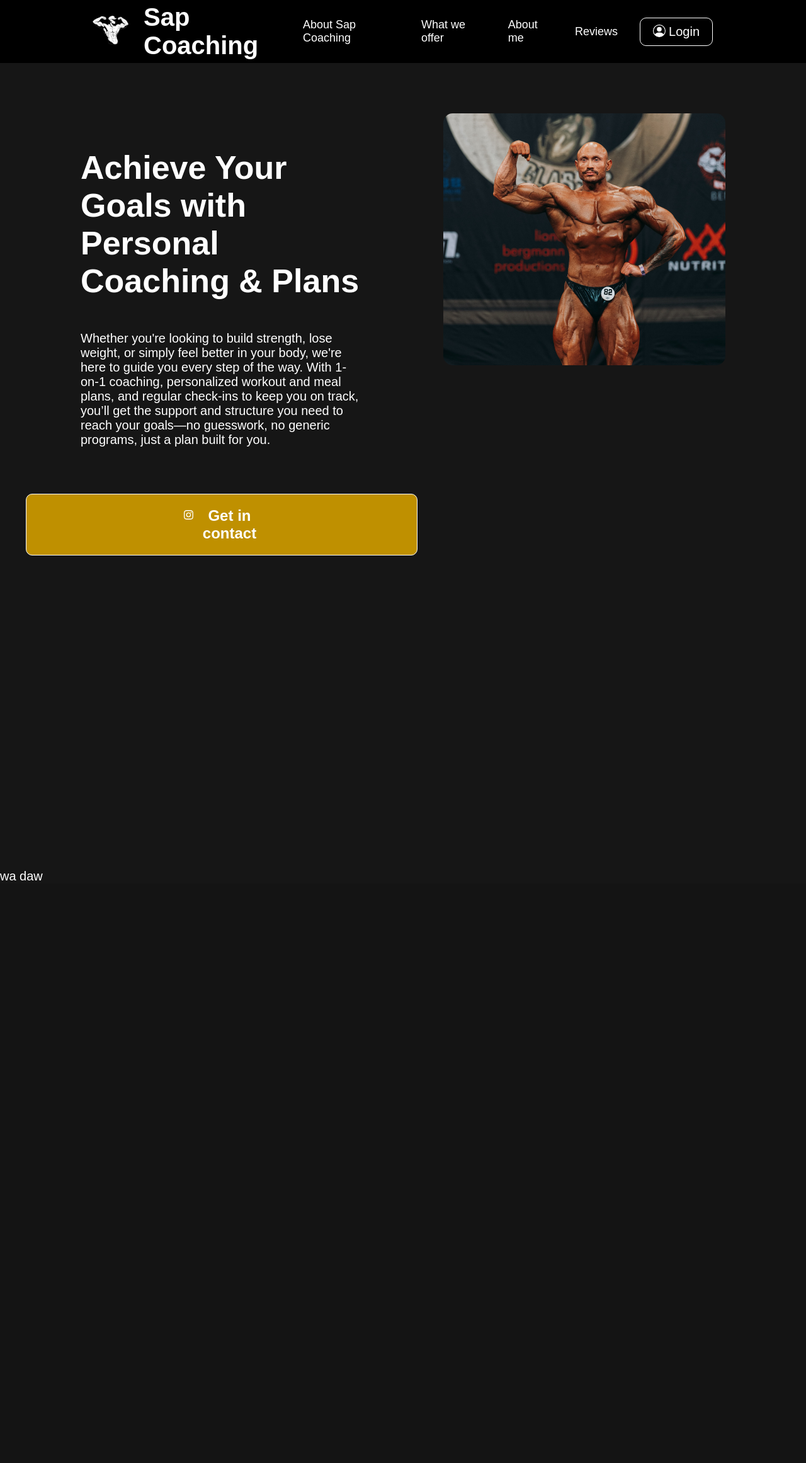
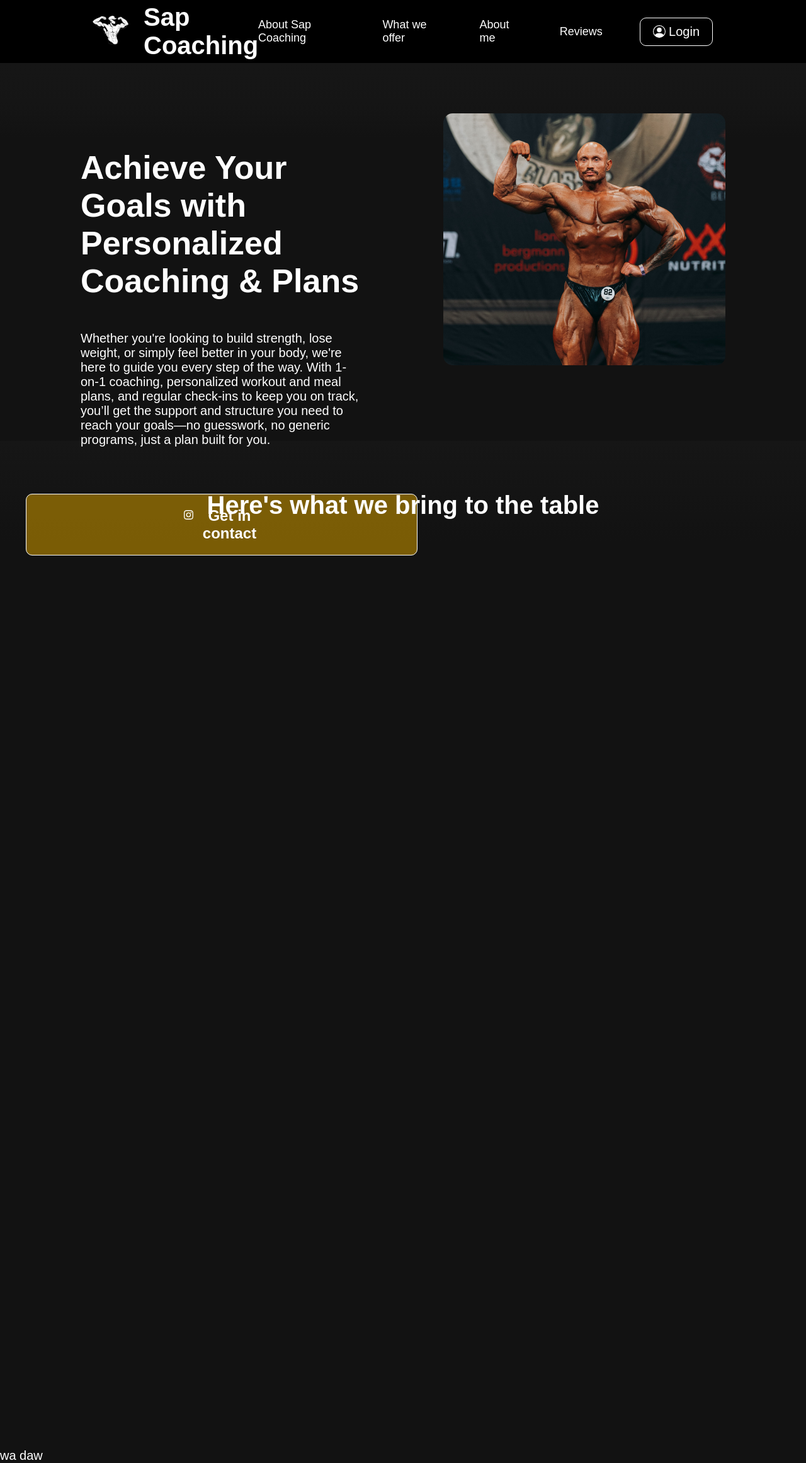
Before and after one commit to HenkJP-Dev/SapCoachingApp, a PHP site: page / in a window 1280 px wide. Shown: the whole page at 63% size. Before the commit the page ends 1398 px from the top, so only its background shows below. Run offline with PHP 8.4, Linux system fonts and the light colour scheme.

Commit message:
Home page update

```diff
--- a/css/main.css
+++ b/css/main.css
@@ -1,3 +1,11 @@
+:root {
+    --background: #121212;
+    --primarytext: #E0E0E0;
+    --secondarytext: #B0B0B0;
+    --border: #444444;
+    --accent: #888888;
+}
+
 * {
     font-family: 'Poppins', sans-serif;
     margin: 0;
@@ -5,10 +13,15 @@
     box-sizing: border-box;
     color: #ffffff;
     font-size: 20px;
+    scroll-behavior: smooth;
 }
 
 body {
-    background-color: #161616;
+    background-color: var(--background);
+}
+
+.bg-wrapper {
+    background: linear-gradient(to bottom, #161616, transparent 20%);
 }
 
 header {
@@ -21,6 +34,11 @@ header {
     position: fixed;
     top: 0;
     width: 100vw;
+    align-items: center;
+}
+
+.padding {
+    padding: 0 10vw;
 }
 
 .bebas-neue-regular {
@@ -48,9 +66,11 @@ h1 {
 .nav {
     display: flex;
     flex-direction: row;
-    gap: 35px;
+    gap: 50px;
     align-items: center;
     justify-content: center;
+    position: relative;
+    right: 5%
 }
 
 .nav a {
@@ -58,13 +78,15 @@ h1 {
 }
 
 .simplenav:hover {
-    color: #BF9000;
     scale: 1.1;
+    background: rgb(107, 106, 106, 0.5);
+    border-radius: 5px;
 }
 
 .simplenav {
     font-size: 18px;
     transition: all 0.1s ease-in-out;
+    padding: 8px;
 }
 
 .login-button {
@@ -72,16 +94,21 @@ h1 {
     padding: 10px 20px;
     border: white 1px solid;
     border-radius: 10px;
-    background: linear-gradient(to left, transparent 50%, #BF9000 50%) right;
+    background: linear-gradient(to left, transparent 50%, #a77d00 50%) right;
     background-size: 200%;
     display: inline-flex;
     gap: 5px;
     margin-right: 20px;
+    align-items: center;
+    justify-content: center;
+    display: flex;
+    flex-direction: row;
+    text-decoration: none;
 }
 
 .login-button:hover {
     background-position: left;
-    border-color: #BF9000;
+    border-color: #a77d00;
     color: white
 }
 
@@ -91,7 +118,6 @@ h1 {
 }
 
 main {
-    padding: 0 10vw;
     margin-top: 100px;
 }
 
@@ -100,6 +126,8 @@ main {
     display: flex;
     flex-direction: row;
     justify-content: space-between;
+    background: linear-gradient(to bottom, #161616, transparent 20%);
+    height: 75vh;
 }
 
 .section_info {
@@ -123,12 +151,12 @@ main {
     text-decoration: none;
     transition: all ease-in-out;
     transition-duration: 0.25s;
-    background: linear-gradient(to left, transparent 50%, #BF9000 50%) right;
+    background: linear-gradient(to left, transparent 50%, #a77d00 50%) right;
     background-size: 200%;
     display: inline-flex;
     flex-direction: row;
     gap: 10px;
-    background-color: #BF9000;
+    background: rgb(167, 125, 0, 0.7);
     font-weight: bold;
 
 }
@@ -158,17 +186,16 @@ main {
     border-radius: 15px;
 }
 
+.offers {
+    height: 100vh;
+    padding-top: 10vh;
+}
+
+.offers h2 {
+    font-size: 40px;
+    text-align: center;
+}
+
 footer {
     padding-top: 100vh;
 }
-
-@media only screen and (max-width: 600px) {
-    header {
-        flex-direction: column;
-        height: auto;
-    }
-
-    .nav {
-        flex-direction: column;
-    }
-}
--- a/index.php
+++ b/index.php
@@ -19,21 +19,25 @@
         </div>
         <div class="nav">
             <a href="#intro" class="simplenav">About Sap Coaching</a>
-            <a href="" class="simplenav">What we offer</a>
+            <a href="#offers" class="simplenav">What we offer</a>
             <a href="" class="simplenav">About me</a>
             <a href="" class="simplenav">Reviews</a>
+        </div>
+        <div>
             <a href="login.php" class="login-button"><svg xmlns="http://www.w3.org/2000/svg" width="20" height="20" fill="currentColor" class="bi bi-person-circle" viewBox="0 0 16 16">
     <path d="M11 6a3 3 0 1 1-6 0 3 3 0 0 1 6 0"/>
     <path fill-rule="evenodd" d="M0 8a8 8 0 1 1 16 0A8 8 0 0 1 0 8m8-7a7 7 0 0 0-5.468 11.37C3.242 11.226 4.805 10 8 10s4.757 1.225 5.468 2.37A7 7 0 0 0 8 1"/>
     </svg>Login</a>
+
         </div>
     </header>
 
     <main>
-        <section class="intro" id="intro">
+        <div class="bg-wrapper">
+            <section class="intro padding" id="intro">
                 <div class="section_info">
                     <h2>
-                Achieve Your Goals with Personal Coaching & Plans
+                    Achieve Your Goals with Personalized Coaching & Plans
                     </h2>
                     <p>
                     Whether you're looking to build strength, lose weight, or simply feel better in your body, we're here to guide you every step of the way. With 1-on-1 coaching, personalized workout and meal plans, and regular check-ins to keep you on track, you’ll get the support and structure you need to reach your goals—no guesswork, no generic programs, just a plan built for you.
@@ -46,13 +50,24 @@
                     <img src="images/OneBicep.jpg" alt="Oscar Sap on stage">
                 </div>
             </section>
+        </div>
 
-
-        <section class="offers">
+        <div class="bg-wrapper">
+            <section class="offers padding" id="offers">
+                <h2>Here's what we bring to the table</h2>
+                <div>
                     <div>
 
                     </div>
+                    <div>
+
+                    </div>
+                    <div>
+
+                    </div>
+                </div>
             </section>
+        </div>
     </main>
     <footer>
         wa daw
```
Lines whose indentation alone changed are shown as unchanged.
